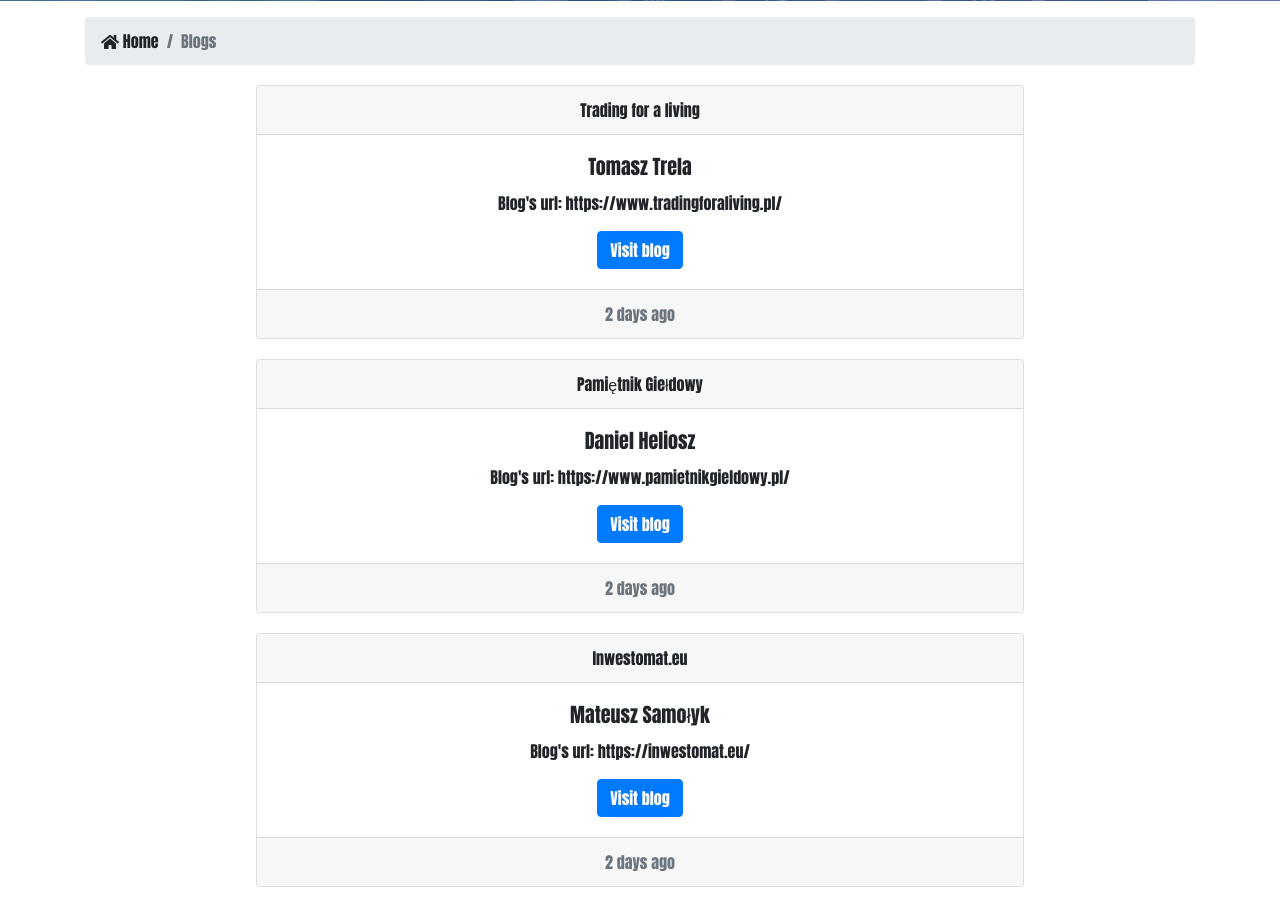
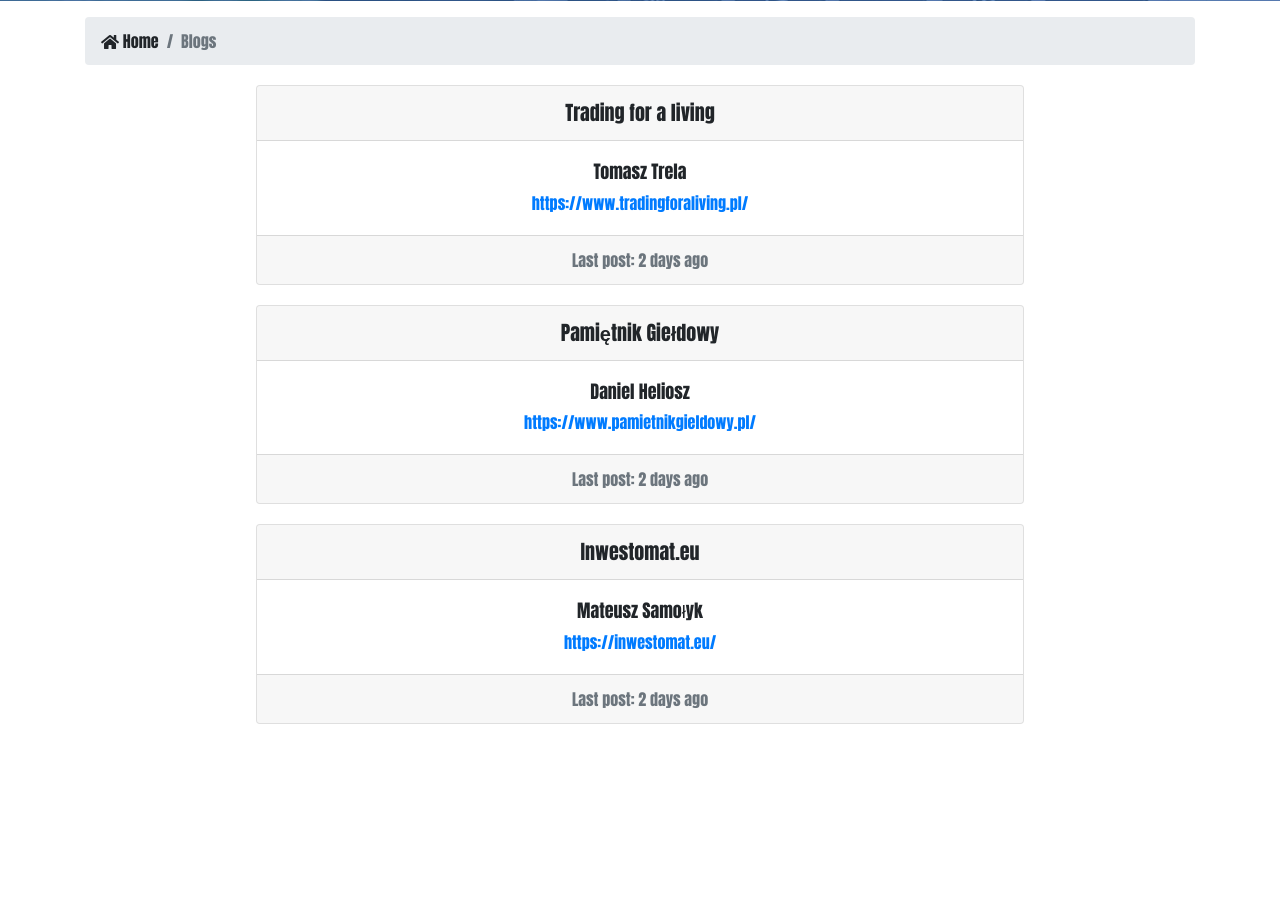
Before and after one commit to AdamMisiak/Blogs_manager, a Django app: page /blogs/ in a window 1280 px wide. Shown: the part 274-1181 px from the top of the page. After the commit the page ends 998 px from the top, so only its background shows below. Run offline with Django 3.2, Linux system fonts and the light colour scheme; data comes from the database, SQL or seed files in the repository; both versions use the stored data as it was after the commit; some libraries are stand-ins or nearby versions.

Commit message:
Changed styles for blogs page

```diff
--- a/blogs_manager/blogs_manager/static/css/styles.css
+++ b/blogs_manager/blogs_manager/static/css/styles.css
@@ -34,8 +34,7 @@ body{
     min-height: 180px;
 }
 #showcase-inner::before {
-    background: rgba(55, 113, 189, 0.65) ;
-    /* background-color: rgba(43, 100, 173, 0.7);  */
+    background: rgba(55, 113, 189, 0.65);
     background-size: cover;
     content: '';
     position: absolute;
@@ -57,3 +56,21 @@ body{
     margin-left: 20%;
     margin-right: 20%;
 }
+
+.card-header{
+    font-size: 20px;
+    font-weight: bold;
+}
+
+.card-title{
+    font-size: 18px;
+    margin-bottom: 8px;
+}
+
+.card-text{
+    margin-bottom: 8px;
+}
+
+.btn-primary{
+    background: rgb(61, 130, 221) ;
+}
--- a/blogs_manager/templates/blogs/blogs.html
+++ b/blogs_manager/templates/blogs/blogs.html
@@ -42,11 +42,10 @@
                 </div>
                     <div class="card-body">
                         <h5 class="card-title">{{ blog.author }}</h5>
-                        <p class="card-text">Blog's url: {{ blog.url }}</p>
-                        <a href="{{ blog.url }}" class="btn btn-primary">Visit blog</a>
+                        <a href="{{ blog.url }}" class="card-text">{{ blog.url }}</a>
                     </div>
                 <div class="card-footer text-muted">
-                2 days ago
+                Last post: 2 days ago
                 </div>
             </div>
         {% endfor %}
```
Also changed, not shown: blogs_manager/db.sqlite3.
